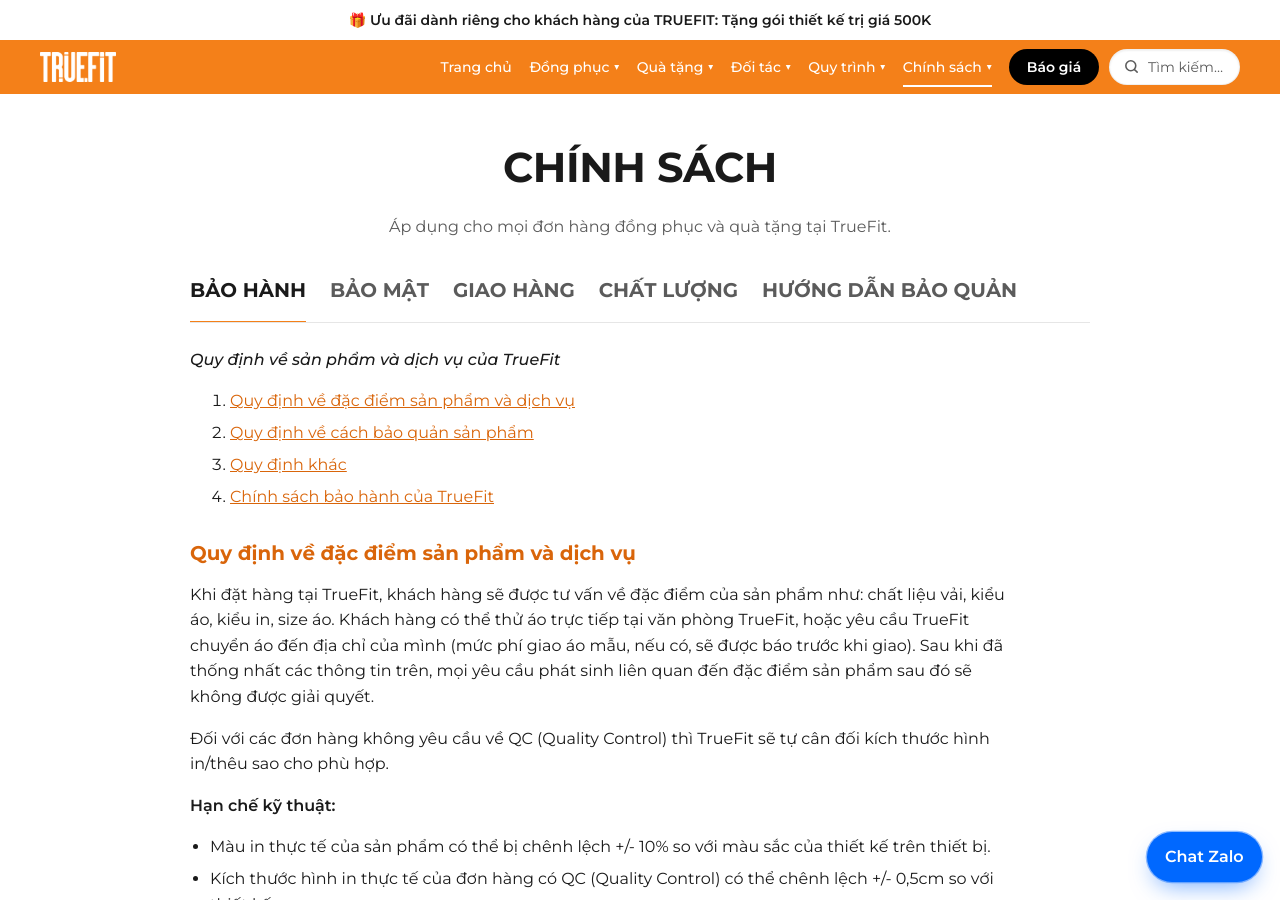
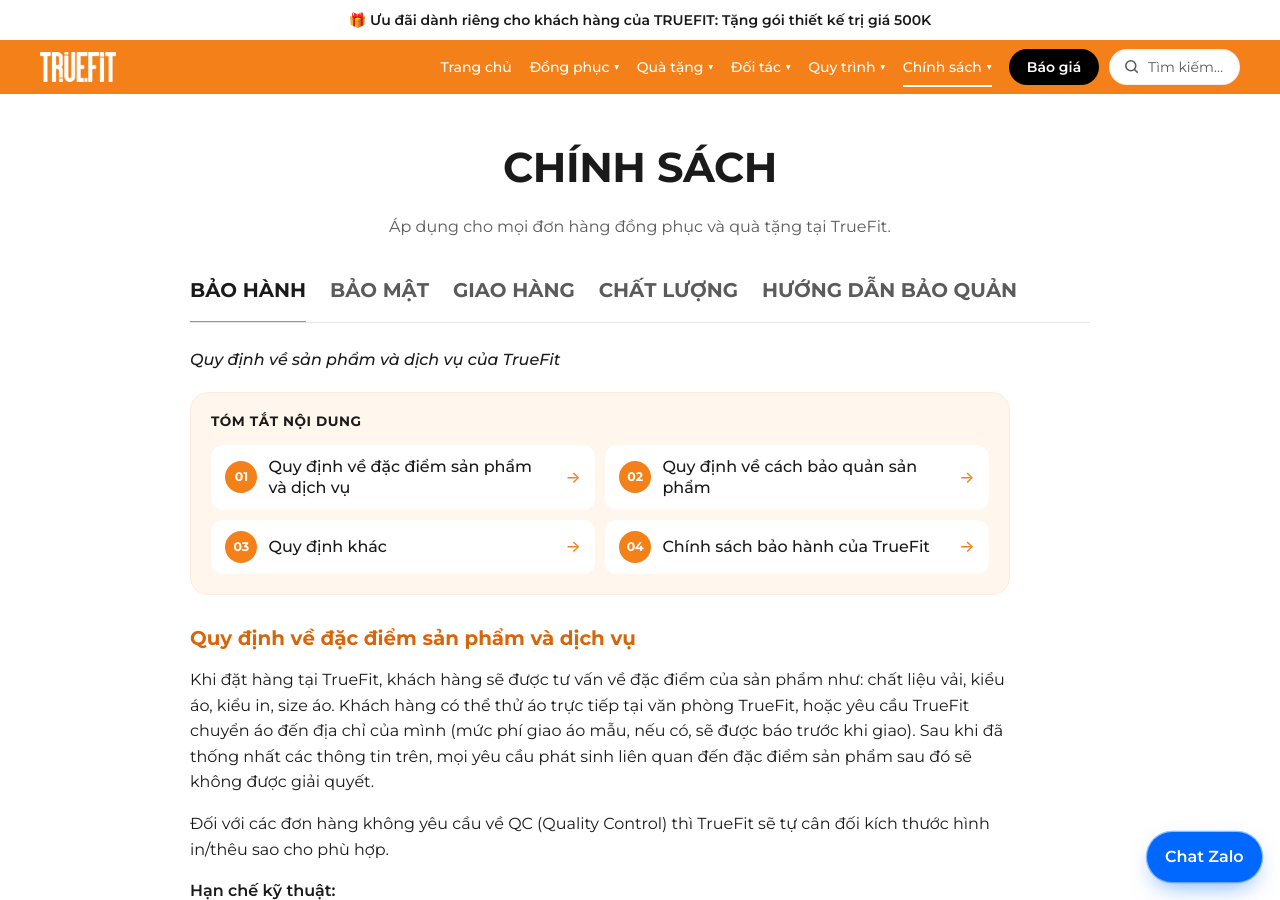
Before and after one commit to bap47/truefit, a Jekyll site: the page built from chinh-sach/index.html, in a window 1280 px wide and 900 px high. Built offline with Jekyll 4.4.1, drawn with Linux system fonts in a browser that asks for light colours.

Commit message:
Add files via upload

```diff
--- a/assets/css/main.css
+++ b/assets/css/main.css
@@ -1091,3 +1091,14 @@
 }
 /* Chính sách: chữ nội dung màu đen cho dễ đọc */
 .tf-tabs--policy .tf-tabs__panel .tf-prose, .tf-policy-nav ~ .tf-prose { color: var(--ink); }
+/* Chính sách: khung «Tóm tắt nội dung» dạng thẻ */
+.tf-prose ol.tf-toc { list-style: none; counter-reset: toc; margin: 1.25rem 0 2rem; padding: 1.1rem 1.25rem 1.25rem; background: var(--cream-soft); border: 1.5px solid var(--cream); border-radius: 18px; display: grid; grid-template-columns: repeat(2, minmax(0, 1fr)); gap: .6rem; }
+.tf-prose ol.tf-toc::before { content: "Tóm tắt nội dung"; grid-column: 1 / -1; font-weight: 700; text-transform: uppercase; font-size: .85rem; letter-spacing: .04em; color: var(--ink); margin-bottom: .15rem; }
+.tf-prose ol.tf-toc li { counter-increment: toc; margin: 0; }
+.tf-prose ol.tf-toc li + li { margin-top: 0; }
+.tf-prose ol.tf-toc a { display: flex; align-items: center; gap: .7rem; height: 100%; padding: .7rem .9rem; background: #fff; border-radius: 12px; color: var(--ink); text-decoration: none; font-weight: 500; line-height: 1.35; transition: transform .25s var(--ease), box-shadow .25s, color .25s; }
+.tf-prose ol.tf-toc a::before { content: counter(toc, decimal-leading-zero); flex: none; display: grid; place-items: center; width: 2rem; height: 2rem; border-radius: 50%; background: var(--orange); color: #fff; font-weight: 700; font-size: .78rem; }
+.tf-prose ol.tf-toc a::after { content: "→"; margin-left: auto; color: var(--orange); }
+.tf-prose ol.tf-toc a:hover { color: var(--orange); transform: translateY(-2px); box-shadow: 0 10px 20px -14px rgba(244,128,25,.6); }
+.tf-prose h2[id] { scroll-margin-top: 90px; }
+@media (max-width: 640px) { .tf-prose ol.tf-toc { grid-template-columns: 1fr; padding: 1rem; } }
```
